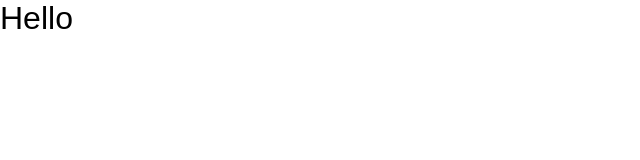
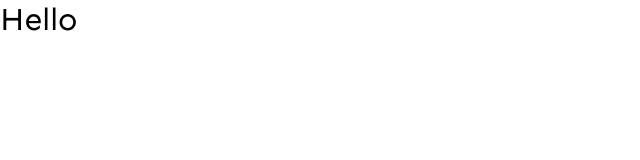
Before and after one commit to bpinazmul18/hype-scout, a React (Create React App) app: page / in a window 1280 px wide. Shown: the top 160 px of the page, without its empty margins (0-640 px from the left). Built offline with nearby package versions, Linux system fonts and the light colour scheme.

Commit message:
Add primary font family.

```diff
--- a/src/assets/sass/_variable.scss
+++ b/src/assets/sass/_variable.scss
@@ -1,6 +1,6 @@
 /////////////////////////////////////////
 // Typography
-$primary-font: 'Poppins', sans-serif;
+$primary-font: 'Sen', sans-serif;;
 $primary-font-size: 1.6rem;
 $primary-font-weight: 400;
 $primary-font-line-height: 1.8;
```
